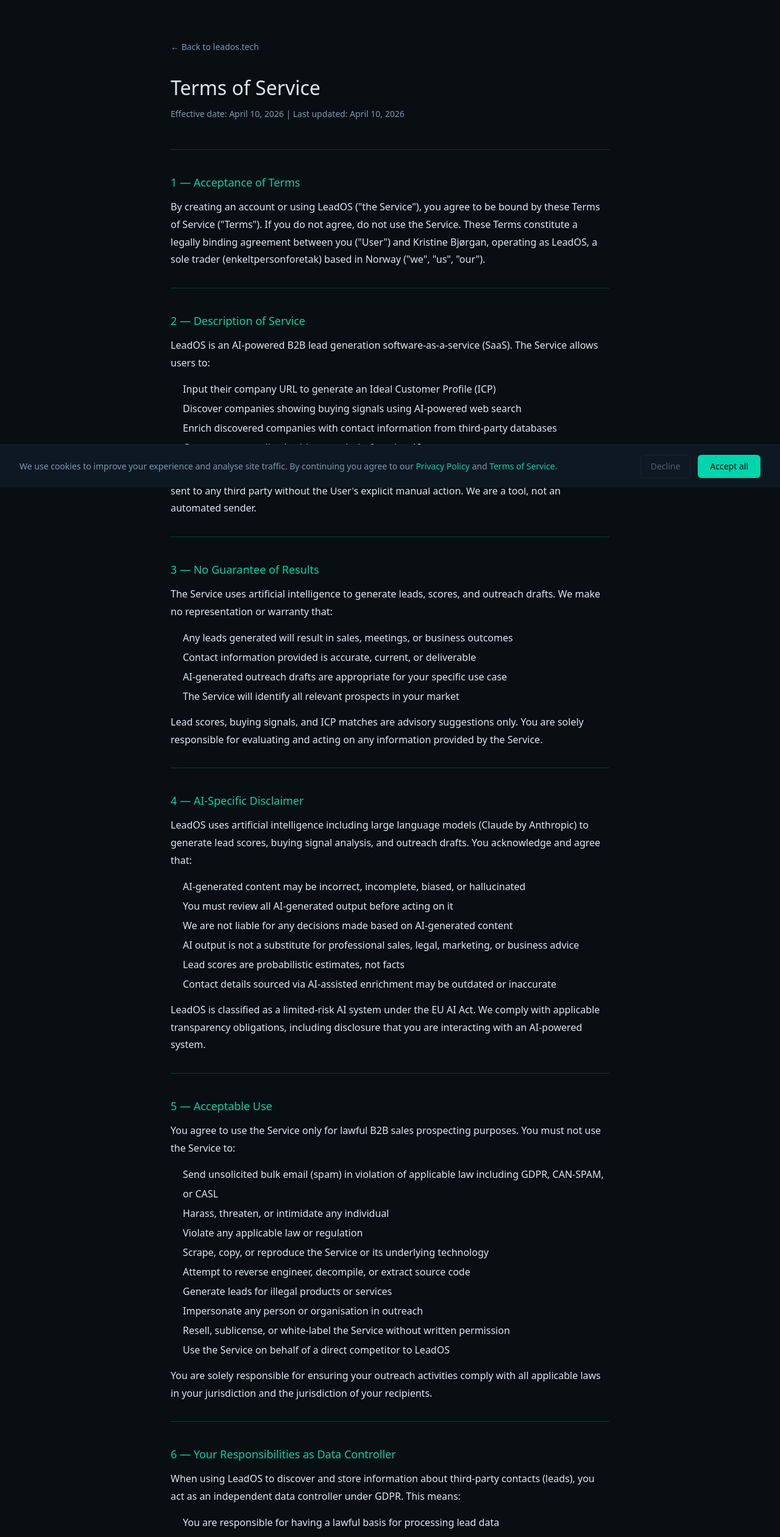
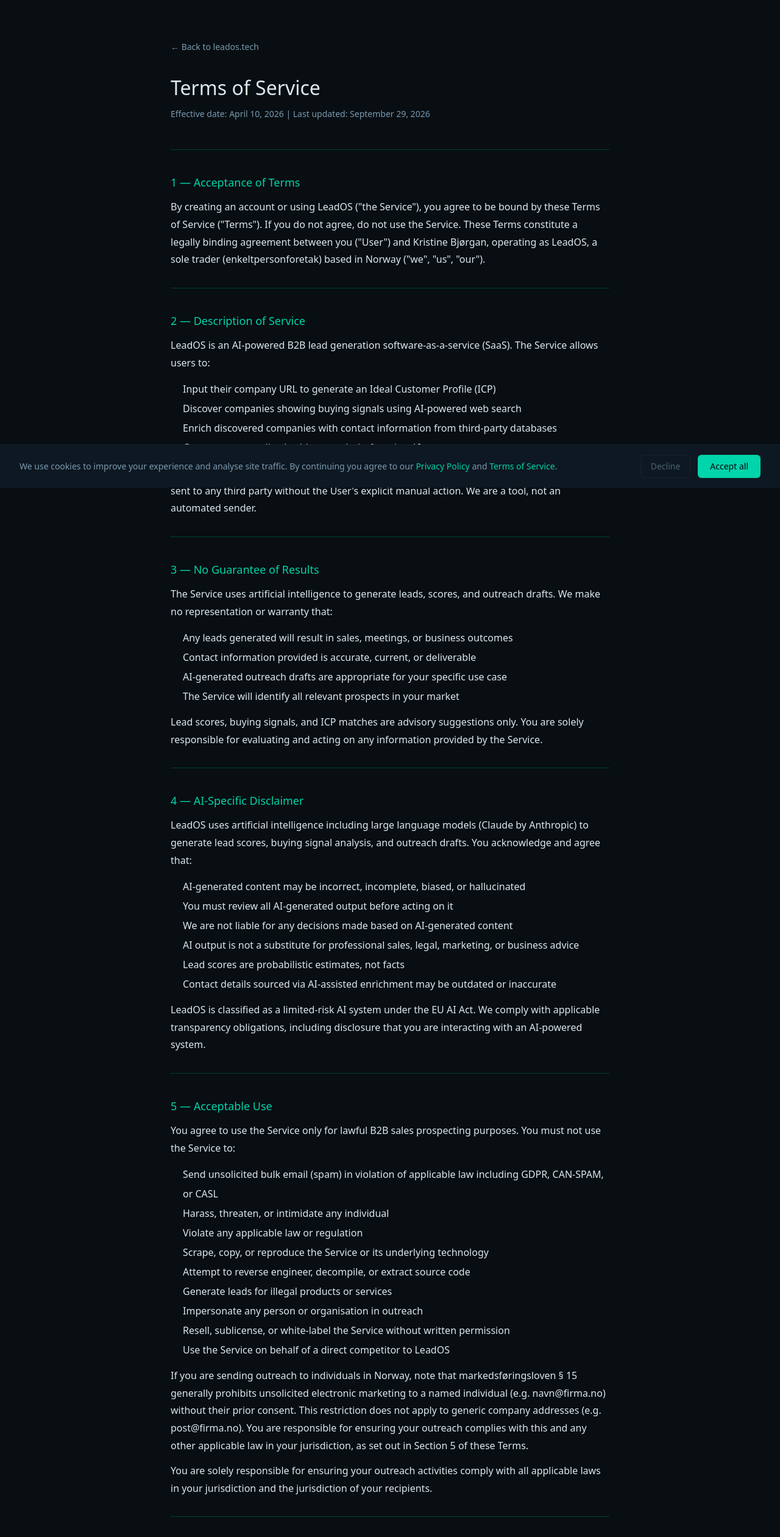
Before and after one commit to kribji/LeadOS-web, a Next.js app: page /terms in a window 1280 px wide. Shown: the top 2521 px of the page at 61% size. Built offline with nearby package versions, Linux system fonts and the light colour scheme.

Commit message:
docs: add markedsføringsloven §15 note, sync Terms §11 processor list, remove Contentsquare

```diff
--- a/app/terms/page.tsx
+++ b/app/terms/page.tsx
@@ -24,7 +24,7 @@
           Terms of Service
         </h1>
         <p style={{ color: muted, fontSize: '14px', marginBottom: '48px' }}>
-          Effective date: April 10, 2026 | Last updated: April 10, 2026
+          Effective date: April 10, 2026 | Last updated: September 29, 2026
         </p>
 
         <hr style={hr} />
@@ -96,6 +96,9 @@
           <li>Use the Service on behalf of a direct competitor to LeadOS</li>
         </ul>
         <p style={{ ...p, marginTop: '12px' }}>
+          If you are sending outreach to individuals in Norway, note that markedsf&oslash;ringsloven &sect; 15 generally prohibits unsolicited electronic marketing to a named individual (e.g. navn@firma.no) without their prior consent. This restriction does not apply to generic company addresses (e.g. post@firma.no). You are responsible for ensuring your outreach complies with this and any other applicable law in your jurisdiction, as set out in Section 5 of these Terms.
+        </p>
+        <p style={{ ...p, marginTop: '12px' }}>
           You are solely responsible for ensuring your outreach activities comply with all applicable laws in your jurisdiction and the jurisdiction of your recipients.
         </p>
 
@@ -157,7 +160,7 @@
 
         <h2 style={heading}>11 — Third-Party Services</h2>
         <p style={p}>
-          The Service integrates with third-party providers including Anthropic, Supabase, Serper, Apollo, and Lemonsqueezy. We are not responsible for the availability, accuracy, or conduct of these third-party services. Their use is governed by their own terms of service.
+          The Service integrates with third-party providers including Anthropic, Supabase, Serper, Apollo, FullEnrich, Hunter.io, Prospeo, Brreg, Resend, LemonSqueezy, and Contentsquare. We are not responsible for the availability, accuracy, or conduct of these third-party services. Their use is governed by their own terms of service.
         </p>
 
         <hr style={hr} />
```
